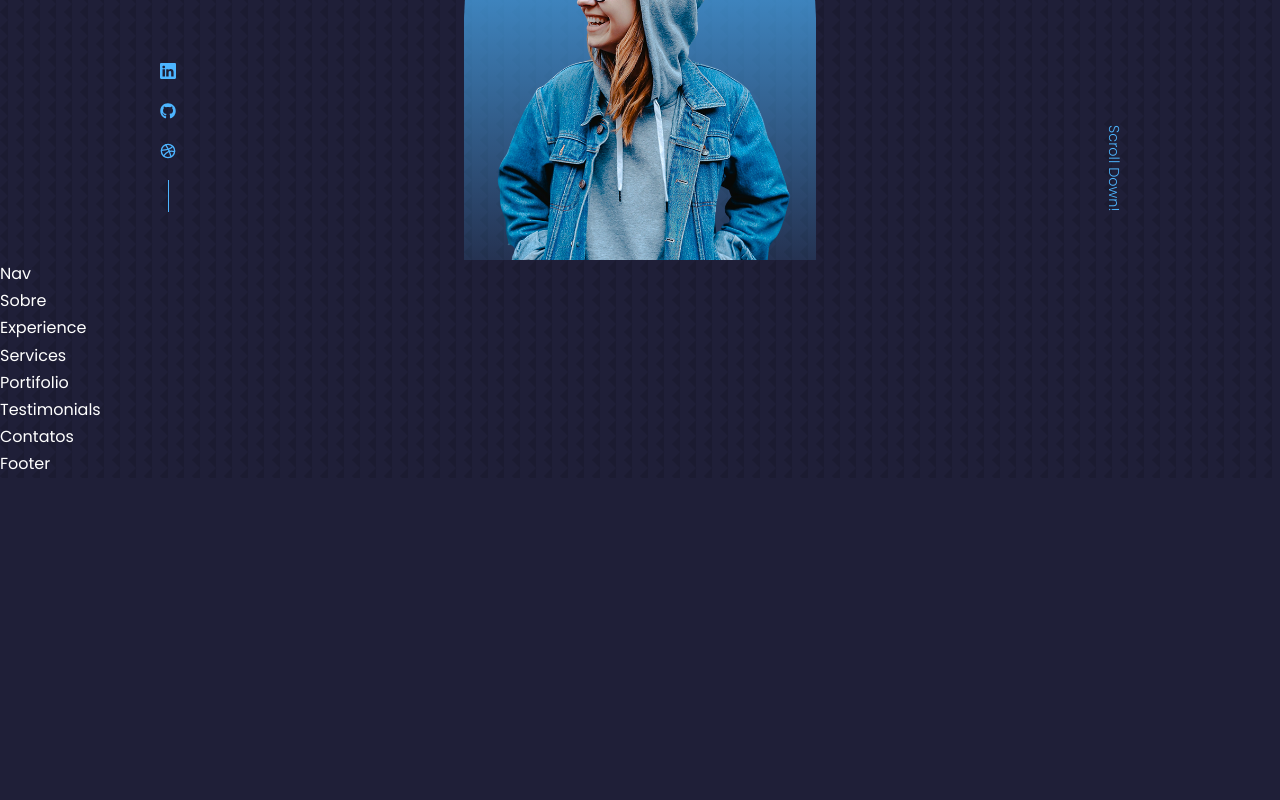
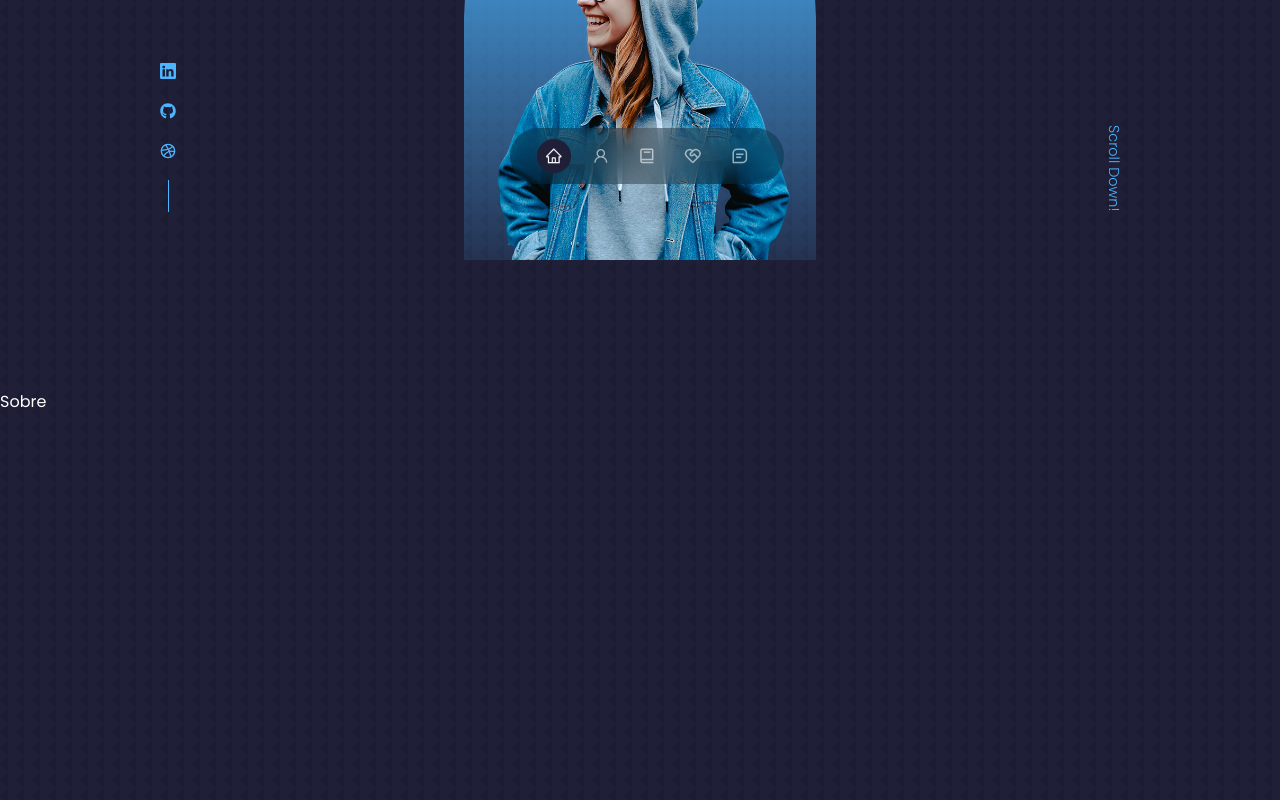
Before and after one commit to rafael3007/My-pesonal-portifolio, a React (Create React App) app: page / in a window 1280 px wide. Shown: the part 540-1340 px from the top of the page. Before the commit the page ends 1018 px from the top, so only its background shows below. Built offline with nearby package versions, Linux system fonts and the light colour scheme.

Commit message:
Nav is running

```diff
--- a/src/components/About/index.jsx
+++ b/src/components/About/index.jsx
@@ -3,7 +3,7 @@
 
 const About = () => {
   return (
-    <div>Sobre</div>
+    <section id="about">Sobre</section>
   )
 }
 
--- a/src/components/Contact/index.jsx
+++ b/src/components/Contact/index.jsx
@@ -3,7 +3,7 @@
 
 const Contact = () => {
   return (
-    <div>Contatos</div>
+    <section id="contact">Contatos</section>
   )
 }
 
--- a/src/components/Experience/index.jsx
+++ b/src/components/Experience/index.jsx
@@ -3,7 +3,7 @@
 
 const Experience = () => {
   return (
-    <div>Experience</div>
+    <section id="experience">Experience</section>
   )
 }
 
--- a/src/components/Nav/index.jsx
+++ b/src/components/Nav/index.jsx
@@ -1,9 +1,39 @@
-import React from 'react'
-import "./styles"
+/* eslint-disable jsx-a11y/anchor-is-valid */
+import React, { useEffect, useState } from 'react'
+import Navigate from './styles';
+
+import {
+  AiOutlineHome,
+  AiOutlineUser
+} from "react-icons/ai";
+
+import {
+  BiBook,
+  BiMessageSquareDetail
+} from "react-icons/bi";
+
+import { RiServiceLine } from "react-icons/ri";
+
 
 const Nav = () => {
+
+  const [activeNav,setActiveNav] = useState('#')
+
+  useEffect(()=>{
+    //set home active onLoad
+    setActiveNav('#')
+  },[])
+
   return (
-    <div>Nav</div>
+    <Navigate>
+
+      <a href='#' className={activeNav === '#' ? 'active' : ''} onClick={() => setActiveNav('#')}><AiOutlineHome/></a>
+      <a href='#about' className={activeNav === '#about' ? 'active' : ''} onClick={() => setActiveNav('#about')}><AiOutlineUser /></a>
+      <a href='#experience' className={activeNav === '#experience' ? 'active' : ''} onClick={() => setActiveNav('#experience')}><BiBook /></a>
+      <a href='#services' className={activeNav === '#services' ? 'active' : ''} onClick={() => setActiveNav('#services')}><RiServiceLine /></a>
+      <a href='#contact' className={activeNav === '#contact' ? 'active' : ''} onClick={() => setActiveNav('#contact')}><BiMessageSquareDetail /></a>
+
+    </Navigate>
   )
 }
 
--- a/src/components/Nav/styles.js
+++ b/src/components/Nav/styles.js
@@ -1,6 +1,40 @@
 import styled from "styled-components";
 
-const Div = styled.div`
+const Navigate = styled.nav`
+
+    background: rgba(0, 0, 0, 0.3);
+    width: max-content;
+    display: block;
+    padding: 0.7rem 1.7rem;
+    z-index: 2;
+    position: fixed;
+    left: calc(50% - 130px);
+    transform: translateY(-50%) ;
+    display: flex;
+    bottom: 3rem;
+    gap: 0.8rem;
+    border-radius: 3rem;
+    backdrop-filter: blur(15px);
+
+    a {
+        background: transparent;
+        padding: .5rem;
+        border-radius: 50%;
+        display: flex;
+        color: var(--color-light);
+        font-size: 1.1rem;
+    }
+
+    a:hover {
+        background: rgba(0,0,0,0.3);
+    }
+
+    a.active {
+        background: var(--color-bg);
+        color: var(--color-white);
+    }
+
+
 
 `
-export default Div;
+export default Navigate;
--- a/src/components/Services/index.jsx
+++ b/src/components/Services/index.jsx
@@ -3,7 +3,7 @@
 
 const Services = () => {
   return (
-    <div>Services</div>
+    <section id="services">Services</section>
   )
 }
 
--- a/src/components/Testimonials/index.jsx
+++ b/src/components/Testimonials/index.jsx
@@ -3,7 +3,7 @@
 
 const Testimonials = () => {
   return (
-    <div>Testimonials</div>
+    <section id="testimonials">Testimonials</section>
   )
 }
 
--- a/src/index.css
+++ b/src/index.css
@@ -60,6 +60,7 @@
 
 section {
     margin-top: 8rem;
+    height: 100vh;
 }
 
 section > h2, section > h5 {
```
